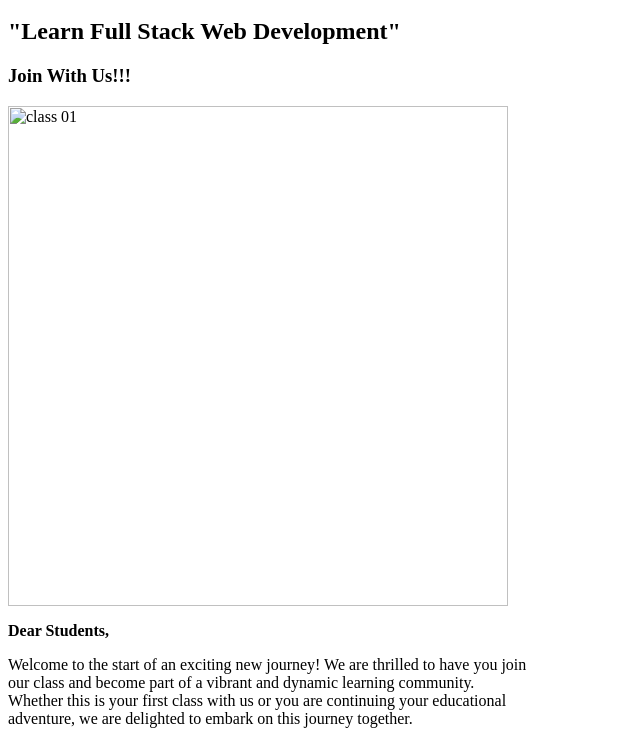
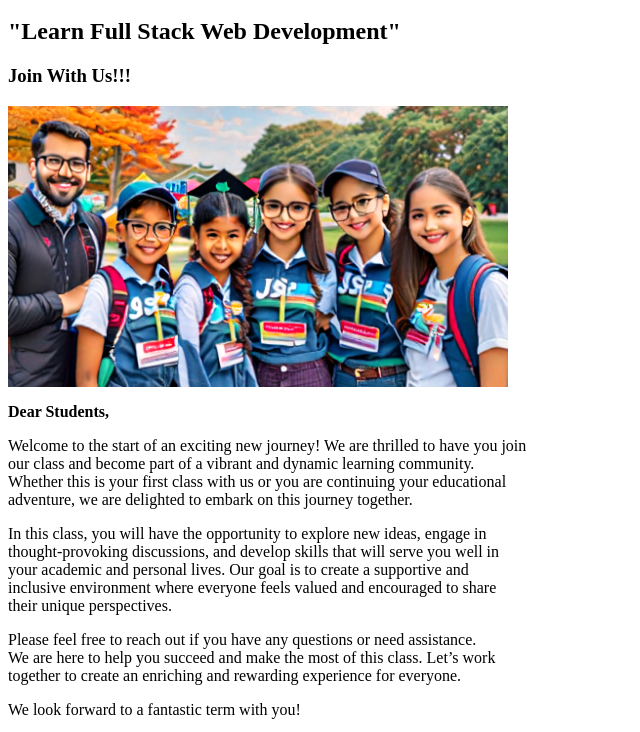
Before and after one commit to provash10/b15c1, a plain HTML site: page index.html in a window 1280 px wide. Shown: the part 48-780 px from the top of the page, without its empty margins (0-640 px from the left). Drawn offline with Linux system fonts and the light colour scheme.

Commit message:
Update index.html

```diff
--- a/index.html
+++ b/index.html
@@ -7,7 +7,7 @@
         <h1> Welcome To Our First Class</h1>
         <h2>"Learn Full Stack Web Development"</h2>
         <h3>Join With Us!!!</h3>
-        <img src="img/Class 01.jpeg" hight="200px" width="500px" alt="class 01">
+        <img src="Class 01.jpeg" hight="200px" width="500px" alt="class 01">
 
         <p>
             <p><b>Dear Students,</b></p>
```
